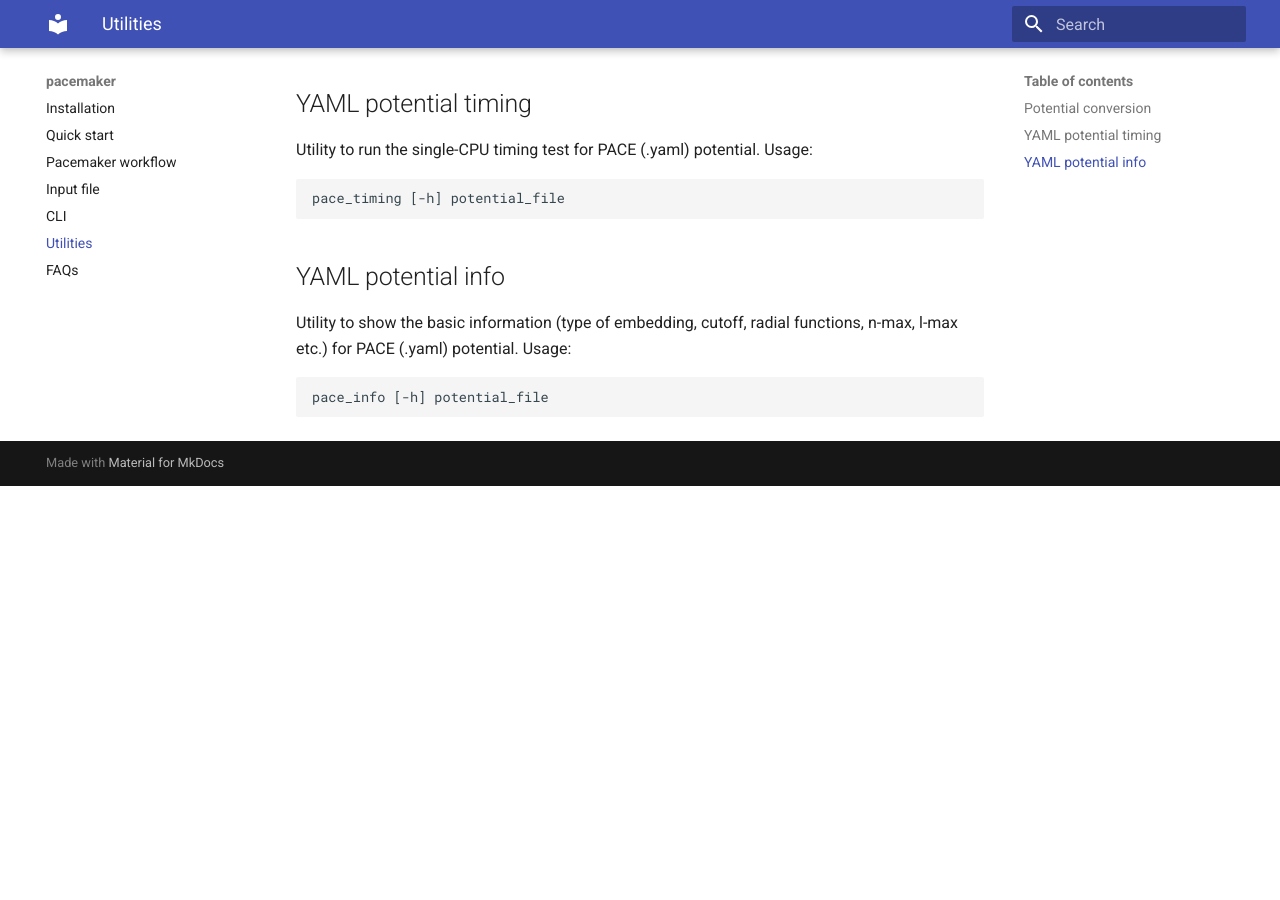
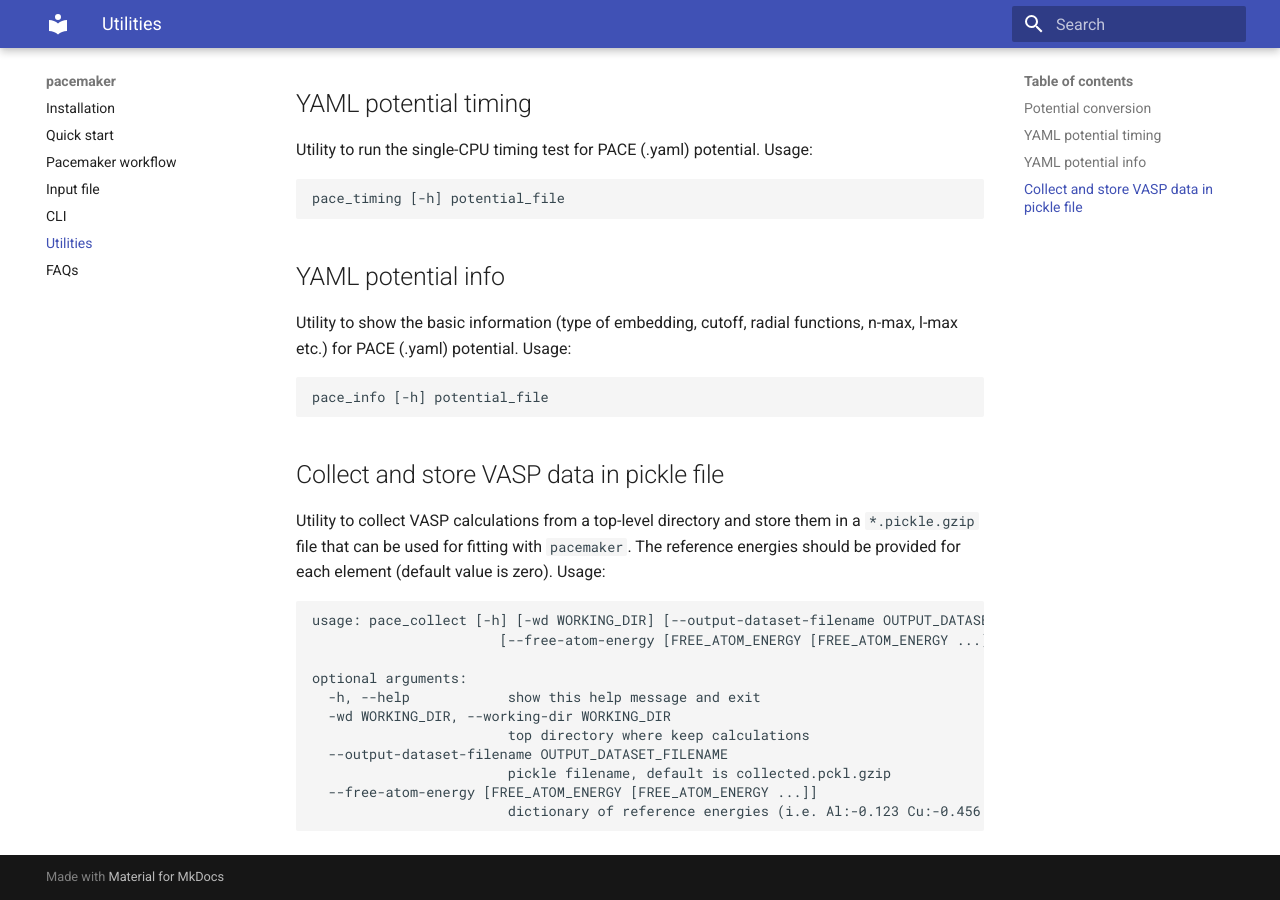
Before and after one commit to ICAMS/python-ace, an MkDocs documentation site: the page built from docs/pacemaker/utilities.md, in a window 1280 px wide and 900 px high, scrolled down 755 px. Built offline with MkDocs 1.6.1 and Material for MkDocs 9.7.7, drawn with Linux system fonts in a browser that asks for light colours; before the commit the page ends 1241 px from its top, so only the background shows below that.

Commit message:
Update utilities.md
short description on new utility pace_collect

````diff
--- a/docs/pacemaker/utilities.md
+++ b/docs/pacemaker/utilities.md
@@ -43,3 +43,22 @@ Usage:
 ```c
 pace_info [-h] potential_file
 ```
+
+## Collect and store VASP data in pickle file
+
+Utility to collect VASP calculations from a top-level directory and store them in a `*.pickle.gzip` file that can be used for fitting with `pacemaker`.
+The reference energies should be provided for each element (default value is zero). Usage:
+
+```
+usage: pace_collect [-h] [-wd WORKING_DIR] [--output-dataset-filename OUTPUT_DATASET_FILENAME]
+                       [--free-atom-energy [FREE_ATOM_ENERGY [FREE_ATOM_ENERGY ...]]]
+
+optional arguments:
+  -h, --help            show this help message and exit
+  -wd WORKING_DIR, --working-dir WORKING_DIR
+                        top directory where keep calculations
+  --output-dataset-filename OUTPUT_DATASET_FILENAME
+                        pickle filename, default is collected.pckl.gzip
+  --free-atom-energy [FREE_ATOM_ENERGY [FREE_ATOM_ENERGY ...]]
+                        dictionary of reference energies (i.e. Al:-0.123 Cu:-0.456 Zn:-0.789)
+```
````
